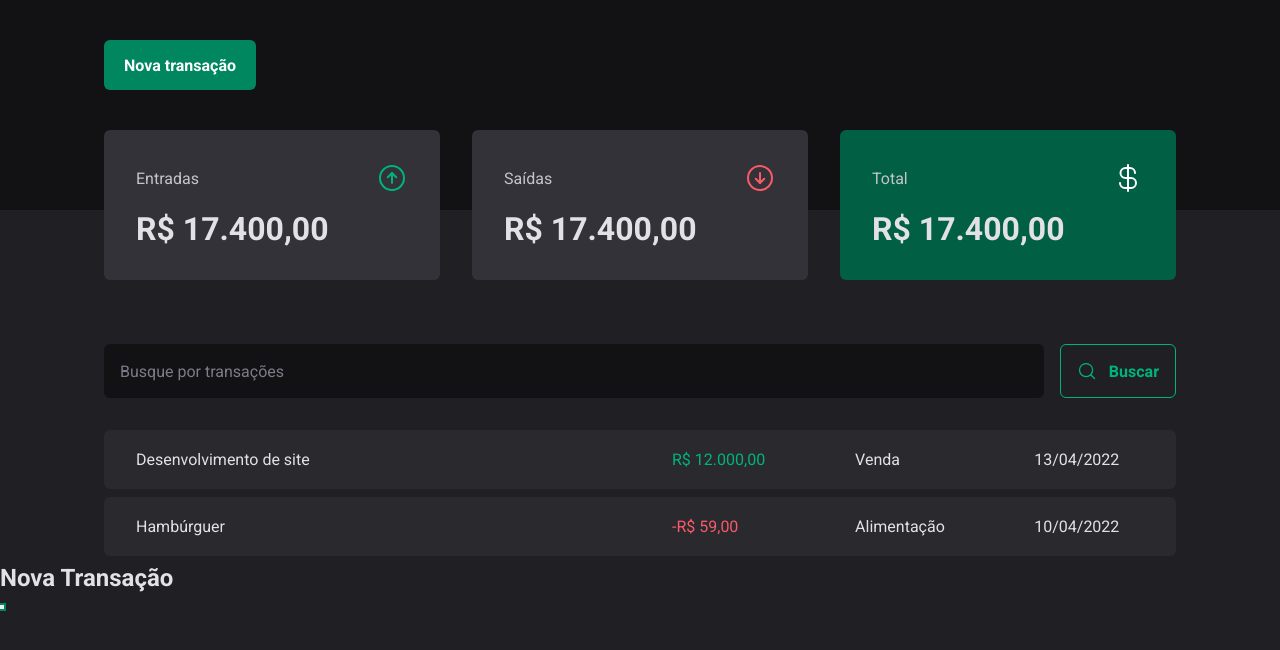
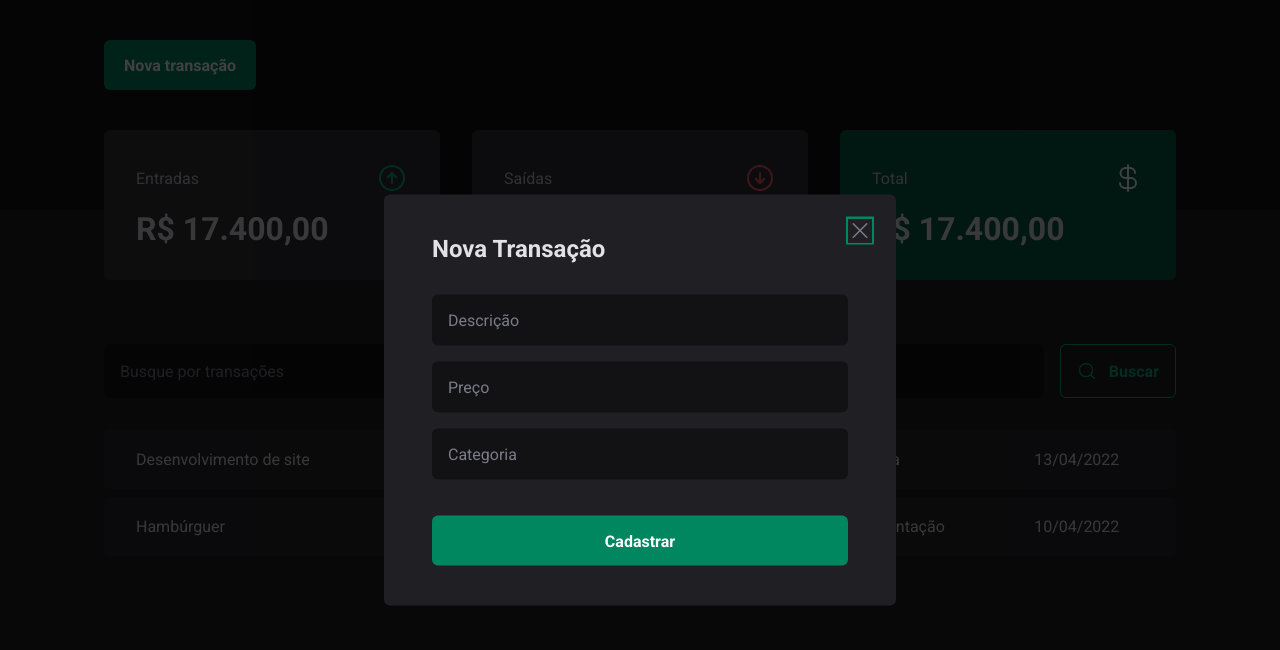
Before and after one commit to lidianerfaria/dt-money, a React (Vite) app: page / in a window 1280 px wide. Both pictures are taken after a click on the button "Nova transação". Shown: the top 650 px of the page. Built offline with nearby package versions, Linux system fonts and the light colour scheme.

Commit message:
style: create new transaction modal component

```diff
--- a/src/components/Header/index.tsx
+++ b/src/components/Header/index.tsx
@@ -1,6 +1,7 @@
 import * as Dialog from '@radix-ui/react-dialog';
 
 import { HeaderContainer, HeaderContent, NewTransactionButton } from './styles';
+import { NewTransactionModal } from '../NewTransactionModal';
 
 export const Header = () => {
   return (
@@ -10,16 +11,7 @@
           <Dialog.Trigger asChild>
             <NewTransactionButton>Nova transação</NewTransactionButton>
           </Dialog.Trigger>
-
-          <Dialog.Portal>
-            <Dialog.Overlay />
-
-            <Dialog.Content>
-              <Dialog.Title>Nova Transação</Dialog.Title>
-
-              <Dialog.Close />
-            </Dialog.Content>
-          </Dialog.Portal>
+          <NewTransactionModal />
         </Dialog.Root>
       </HeaderContent>
     </HeaderContainer>
--- /dev/null
+++ b/src/components/NewTransactionModal/index.tsx
@@ -0,0 +1,28 @@
+import * as Dialog from '@radix-ui/react-dialog';
+import { X } from 'phosphor-react';
+
+import { CloseButton, Content, Overlay } from './styles';
+
+export function NewTransactionModal() {
+  return (
+    <Dialog.Portal>
+      <Overlay />
+
+      <Content>
+        <Dialog.Title>Nova Transação</Dialog.Title>
+
+        <CloseButton>
+          <X size={24} />
+        </CloseButton>
+
+        <form>
+          <input type='text' placeholder='Descrição' required />
+          <input type='number' placeholder='Preço' required />
+          <input type='text' placeholder='Categoria' required />
+
+          <button type='submit'>Cadastrar</button>
+        </form>
+      </Content>
+    </Dialog.Portal>
+  );
+}
--- /dev/null
+++ b/src/components/NewTransactionModal/styles.ts
@@ -0,0 +1,68 @@
+import styled from 'styled-components';
+import * as Dialog from '@radix-ui/react-dialog';
+
+export const Overlay = styled(Dialog.Overlay)`
+  background: rgba(0, 0, 0, 0.75);
+  height: 100vh;
+  inset: 0;
+  position: fixed;
+  width: 100vw;
+`;
+
+export const Content = styled(Dialog.Content)`
+  background: ${(props) => props.theme['gray-800']};
+  border-radius: 6px;
+  left: 50%;
+  min-width: 32rem;
+  padding: 2.5rem 3rem;
+  position: fixed;
+  transform: translate(-50%, -50%);
+  top: 50%;
+
+  form {
+    display: flex;
+    flex-direction: column;
+    gap: 1rem;
+    margin-top: 2rem;
+
+    input {
+      background: ${(props) => props.theme['gray-900']};
+      border: 0;
+      border-radius: 6px;
+      color: ${(props) => props.theme['gray-300']};
+      padding: 1rem;
+
+      &::placeholder {
+        color: ${(props) => props.theme['gray-500']};
+      }
+    }
+
+    button[type='submit'] {
+      background: ${(props) => props.theme['green-500']};
+      border: 0;
+      border-radius: 6px;
+      color: ${(props) => props.theme.white};
+      cursor: pointer;
+      font-weight: bold;
+      height: 50px;
+      margin-top: 1.25rem;
+      padding: 0 1.25rem;
+
+      &:hover {
+        background: ${(props) => props.theme['green-700']};
+        transition: background-color 0.2s;
+      }
+    }
+  }
+`;
+
+export const CloseButton = styled(Dialog.Close)`
+  background: transparent;
+  border: 0;
+  color: ${(props) => props.theme['gray-500']};
+  cursor: pointer;
+  line-height: 0;
+  position: absolute;
+  right: 1.5rem;
+  top: 1.5rem;
+`;
```
